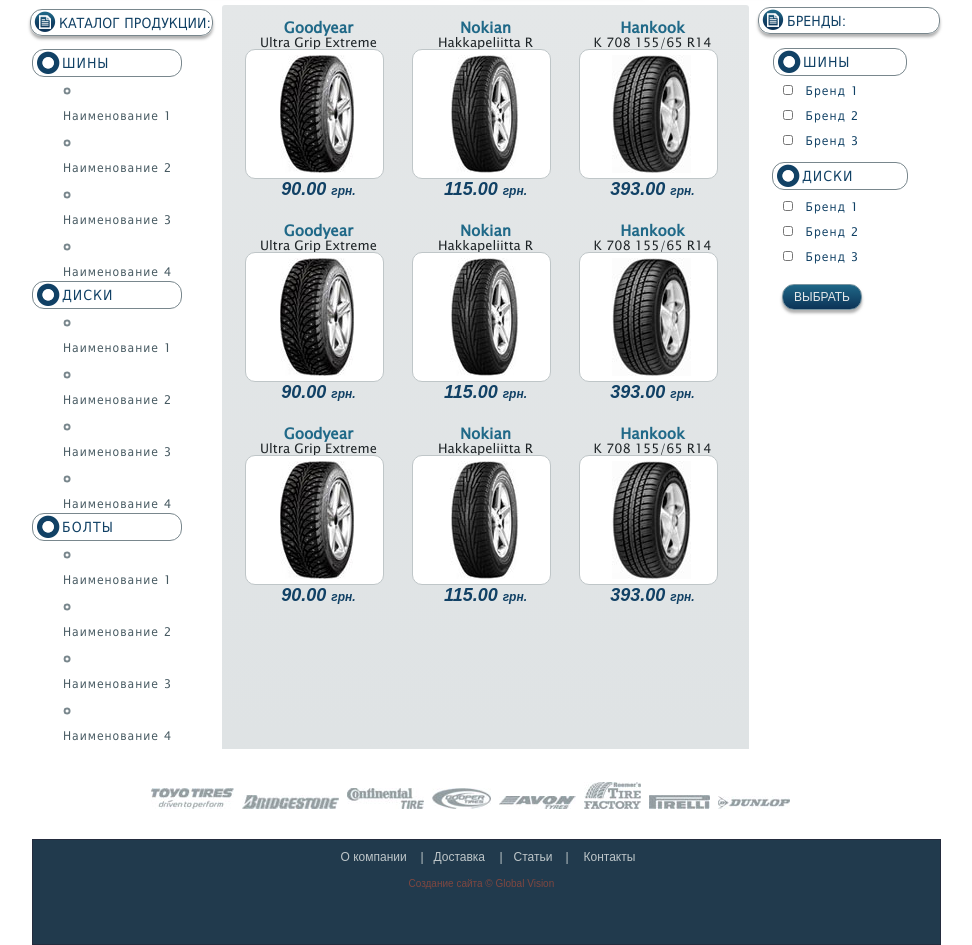
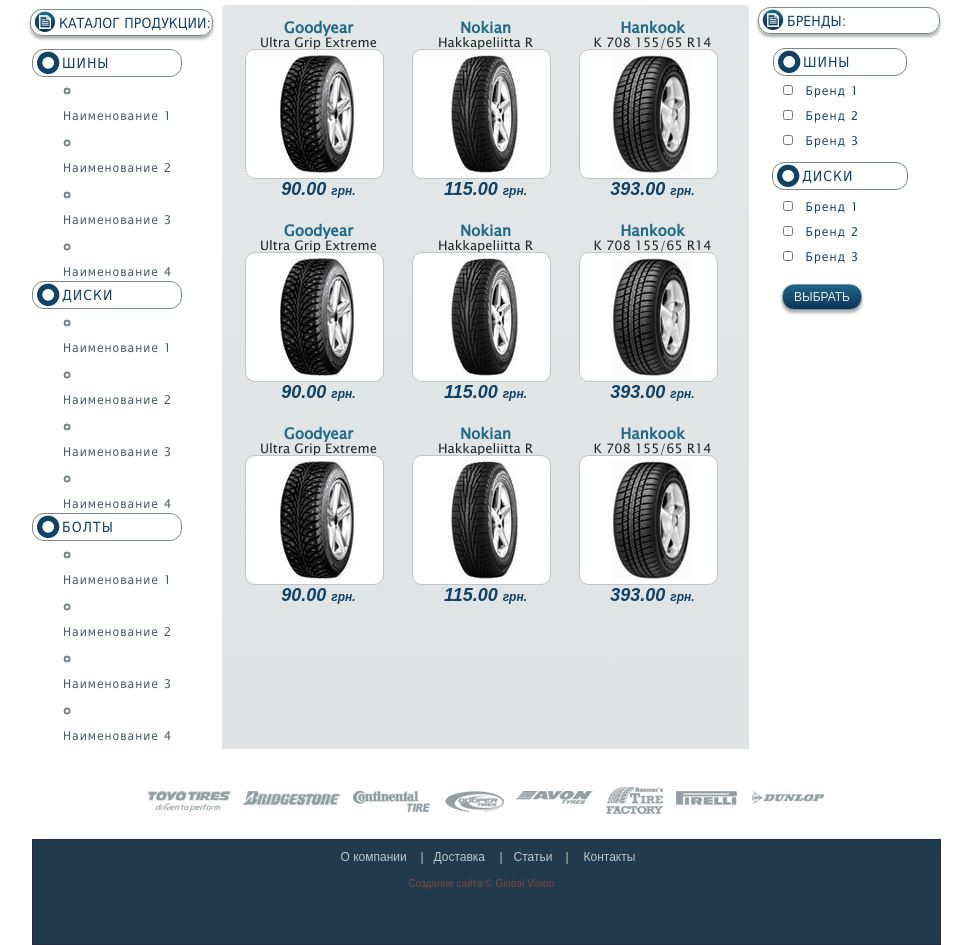
Before and after one commit to DmytroNovikov/dmytronovikov.github.io, a plain HTML site: page GoFrontend/hw06/index.html in a window 1280 px wide. Shown: the part 487-1432 px from the top of the page, without its empty margins (154-1126 px from the left). Drawn offline with Linux system fonts and the light colour scheme.

Commit message:
Homework06 Logo links refactoring is done

```diff
--- a/GoFrontend/hw06/css/styles.css
+++ b/GoFrontend/hw06/css/styles.css
@@ -570,6 +570,44 @@
     width: 1000px;
 }
 
+.brand_0 {
+    position: absolute;
+    top:42px;
+}
+
+.brand_1 {
+    left: 162px;
+}
+
+.brand_2 {
+    left: 257px;
+}
+
+.brand_3 {
+    left: 367px;
+}
+
+.brand_4 {
+    left: 459px;
+}
+
+.brand_5 {
+    left: 530px;
+}
+
+.brand_6 {
+    left: 620px;
+    top: 38px;
+}
+
+.brand_7 {
+    left: 690px;
+}
+
+.brand_8 {
+    left: 766px;
+}
+
 .brands_logo_icons {
     position: absolute;
     left: 163px;
--- a/GoFrontend/hw06/index.html
+++ b/GoFrontend/hw06/index.html
@@ -223,34 +223,16 @@
                 </form>
             </aside>
         </div>
-        <div class="brands_logo">
-            <ul class="brands_logo_icons">
-                <li>
-                    <a href="#"><img src="img/brand1.jpg" alt="Toyo Tyres" /></a>
-                </li>
-                <li>
-                    <a href="#"><img src="img/brand2.jpg" alt="Bridgestone" /></a>
-                </li>
-                <li>
-                    <a href="#"><img src="img/brand3.jpg" alt="Continental" /></a>
-                </li>
-                <li>
-                    <a href="#"><img src="img/brand4.jpg" alt="Dooper" /></a>
-                </li>
-                <li>
-                    <a href="#"><img src="img/brand5.jpg" alt="Avon Tyres" /></a>
-                </li>
-                <li>
-                    <a href="#"><img src="img/brand6.jpg" alt="Tire Factory" /></a>
-                </li>
-                <li>
-                    <a href="#"><img src="img/brand7.jpg" alt="Pirelli" /></a>
-                </li>
-                <li>
-                    <a href="#"><img src="img/brand8.jpg" alt="Dunlop" /></a>
-                </li>
-            </ul>
-        </div>
+        <nav class="brands_logo">
+            <a href="#" class="brand_0 brand_1"><img src="img/brand1.jpg" alt="Toyo Tyres" /></a>
+            <a href="#" class="brand_0 brand_2"><img src="img/brand2.jpg" alt="Bridgestone" /></a>
+            <a href="#" class="brand_0 brand_3"><img src="img/brand3.jpg" alt="Continental" /></a>
+            <a href="#" class="brand_0 brand_4"><img src="img/brand4.jpg" alt="Dooper" /></a>
+            <a href="#" class="brand_0 brand_5"><img src="img/brand5.jpg" alt="Avon Tyres" /></a>
+            <a href="#" class="brand_0 brand_6"><img src="img/brand6.jpg" alt="Tire Factory" /></a>
+            <a href="#" class="brand_0 brand_7"><img src="img/brand7.jpg" alt="Pirelli" /></a>
+            <a href="#" class="brand_0 brand_8"><img src="img/brand8.jpg" alt="Dunlop" /></a>
+        </nav>
         <footer>
             <ul class="footer_links">
                 <!-- TO DO: Add links -->
```
